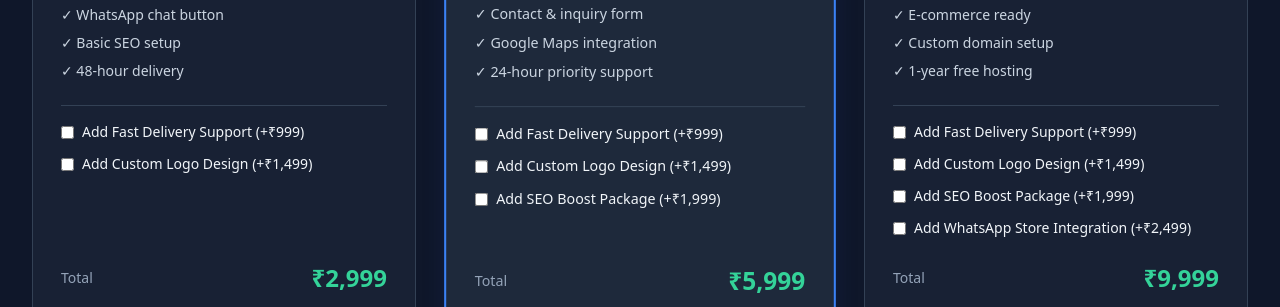
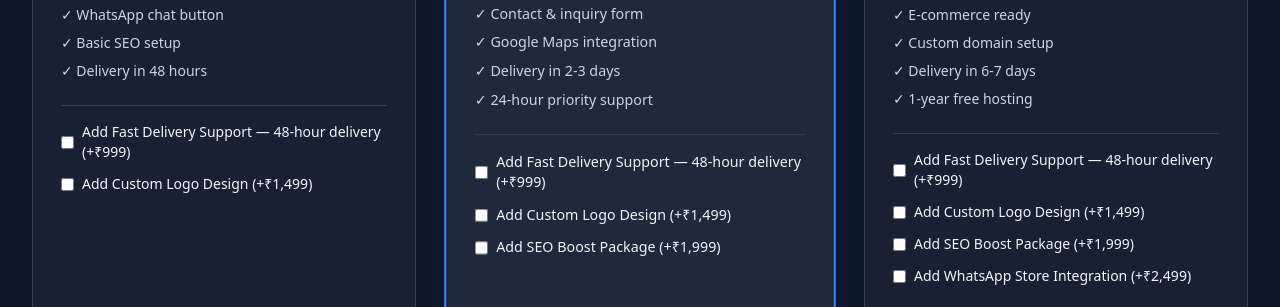
Before and after one commit to Asm2242/make.webite.apnabaithak, a plain HTML site: page pricing.html in a window 1280 px wide. Shown: the part 465-772 px from the top of the page. Drawn offline with nearby package versions, Linux system fonts and the light colour scheme.

Commit message:
Adjust delivery timelines: Plus 48h, Pro 2-3 days, Premium 6-7 days; fast delivery paid add-on

```diff
--- a/pricing.html
+++ b/pricing.html
@@ -52,10 +52,10 @@
         <li>✓ 1-page responsive website</li>
         <li>✓ WhatsApp chat button</li>
         <li>✓ Basic SEO setup</li>
-        <li>✓ 48-hour delivery</li>
+        <li>✓ Delivery in 48 hours</li>
       </ul>
       <div class="addons space-y-3 mb-6 border-t border-slate-700 pt-4">
-        <label class="flex items-center gap-2 text-sm cursor-pointer"><input type="checkbox" class="addon" data-price="999" /> Add Fast Delivery Support (+₹999)</label>
+        <label class="flex items-center gap-2 text-sm cursor-pointer"><input type="checkbox" class="addon" data-price="999" /> Add Fast Delivery Support — 48-hour delivery (+₹999)</label>
         <label class="flex items-center gap-2 text-sm cursor-pointer"><input type="checkbox" class="addon" data-price="1499" /> Add Custom Logo Design (+₹1,499)</label>
       </div>
       <div class="mt-auto">
@@ -73,10 +73,11 @@
         <li>✓ 5-page website</li>
         <li>✓ Contact & inquiry form</li>
         <li>✓ Google Maps integration</li>
+        <li>✓ Delivery in 2-3 days</li>
         <li>✓ 24-hour priority support</li>
       </ul>
       <div class="addons space-y-3 mb-6 border-t border-slate-700 pt-4">
-        <label class="flex items-center gap-2 text-sm cursor-pointer"><input type="checkbox" class="addon" data-price="999" /> Add Fast Delivery Support (+₹999)</label>
+        <label class="flex items-center gap-2 text-sm cursor-pointer"><input type="checkbox" class="addon" data-price="999" /> Add Fast Delivery Support — 48-hour delivery (+₹999)</label>
         <label class="flex items-center gap-2 text-sm cursor-pointer"><input type="checkbox" class="addon" data-price="1499" /> Add Custom Logo Design (+₹1,499)</label>
         <label class="flex items-center gap-2 text-sm cursor-pointer"><input type="checkbox" class="addon" data-price="1999" /> Add SEO Boost Package (+₹1,999)</label>
       </div>
@@ -94,10 +95,11 @@
         <li>✓ Unlimited pages</li>
         <li>✓ E-commerce ready</li>
         <li>✓ Custom domain setup</li>
+        <li>✓ Delivery in 6-7 days</li>
         <li>✓ 1-year free hosting</li>
       </ul>
       <div class="addons space-y-3 mb-6 border-t border-slate-700 pt-4">
-        <label class="flex items-center gap-2 text-sm cursor-pointer"><input type="checkbox" class="addon" data-price="999" /> Add Fast Delivery Support (+₹999)</label>
+        <label class="flex items-center gap-2 text-sm cursor-pointer"><input type="checkbox" class="addon" data-price="999" /> Add Fast Delivery Support — 48-hour delivery (+₹999)</label>
         <label class="flex items-center gap-2 text-sm cursor-pointer"><input type="checkbox" class="addon" data-price="1499" /> Add Custom Logo Design (+₹1,499)</label>
         <label class="flex items-center gap-2 text-sm cursor-pointer"><input type="checkbox" class="addon" data-price="1999" /> Add SEO Boost Package (+₹1,999)</label>
         <label class="flex items-center gap-2 text-sm cursor-pointer"><input type="checkbox" class="addon" data-price="2499" /> Add WhatsApp Store Integration (+₹2,499)</label>
```
Also changed, not shown: index.html (+2 -2 lines).
